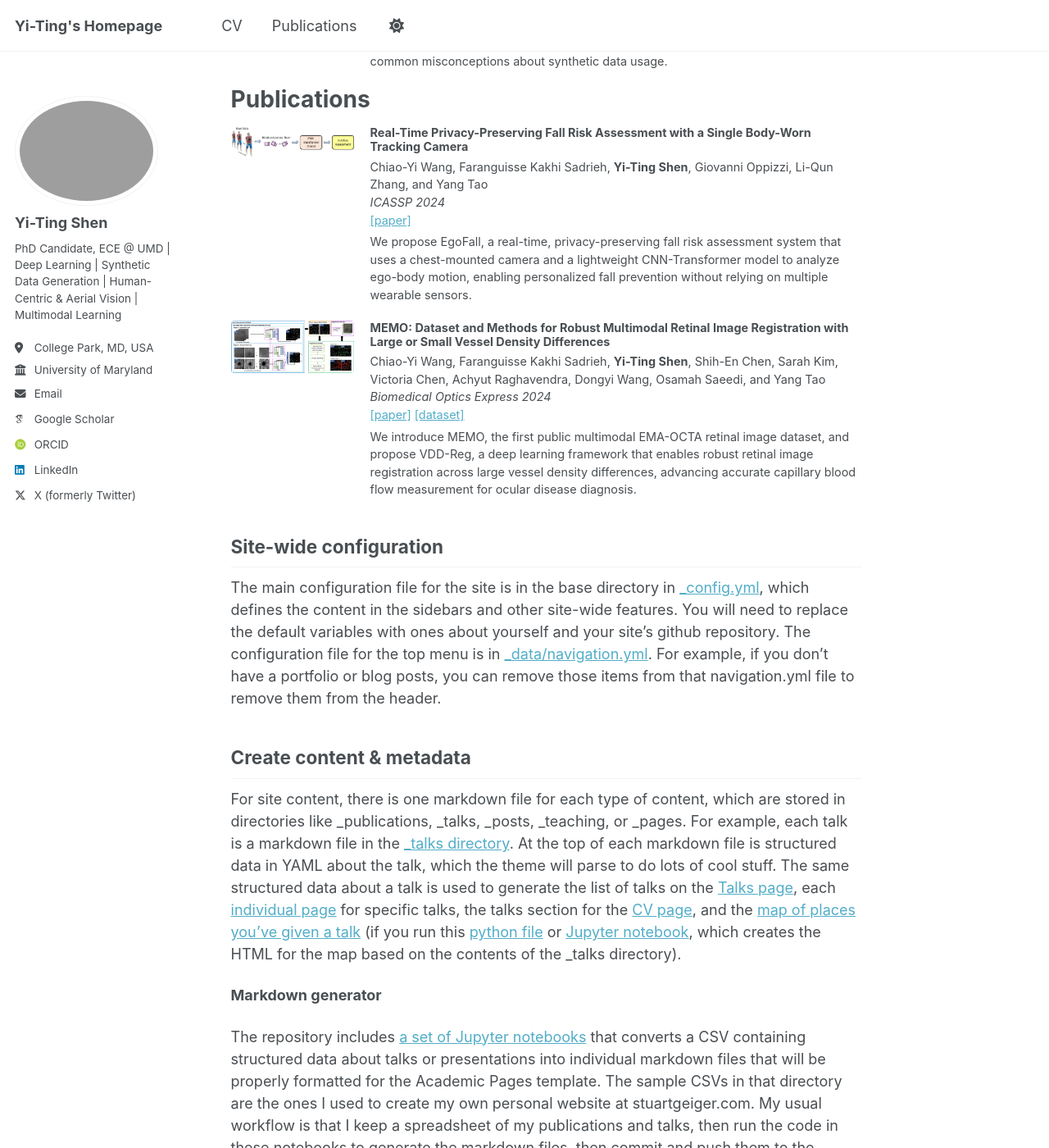
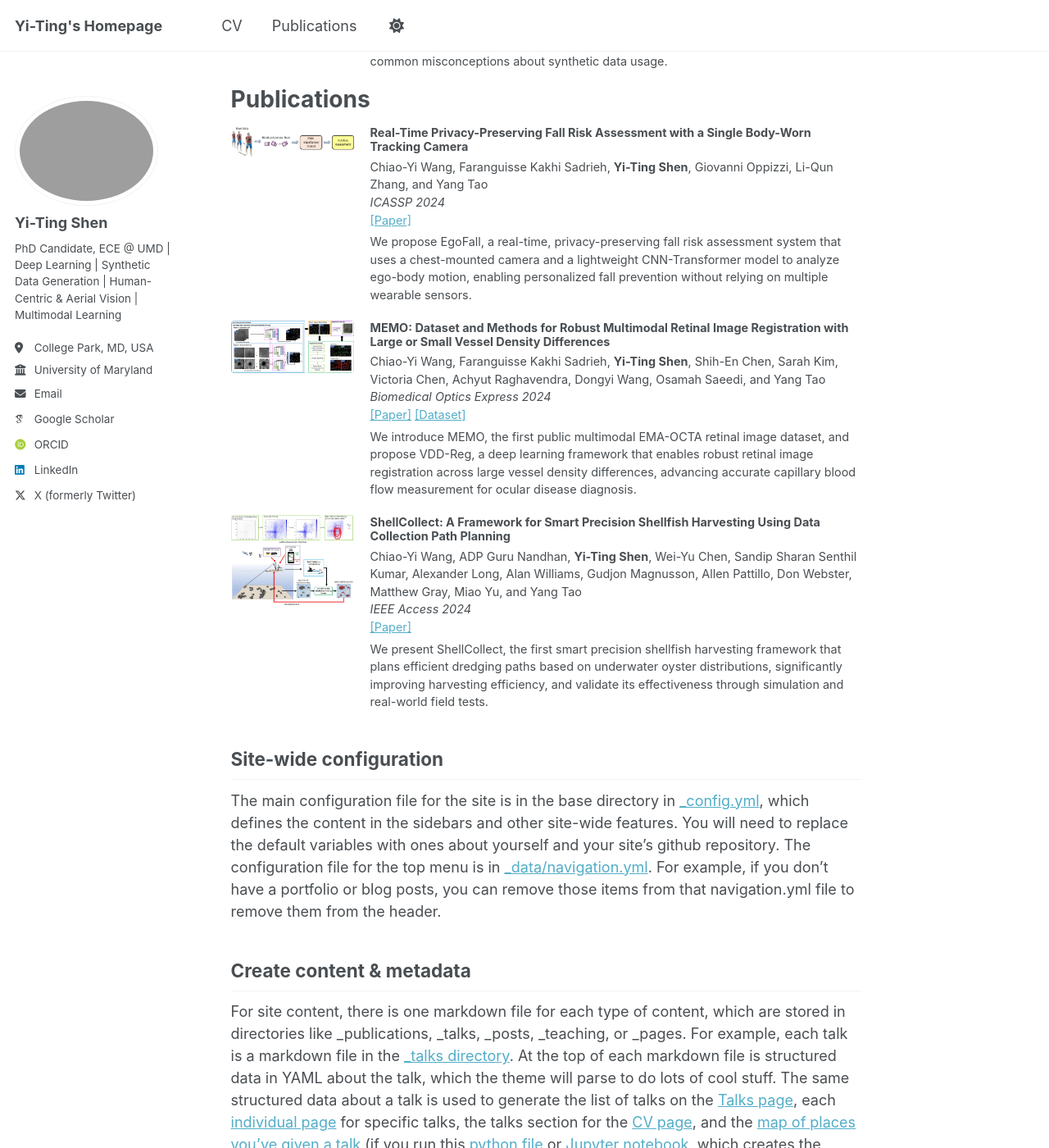
Before and after one commit to DennisShen/dennisshen.github.io, a Jekyll site: the page built from _pages/about.md, in a window 1280 px wide and 1400 px high, scrolled down 1591 px. Shown: the whole window at 82% size. Built offline with Jekyll 4.4.1, drawn with Linux system fonts in a browser that asks for light colours; some web fonts are replaced.

Commit message:
update about.md

```diff
--- a/_pages/about.md
+++ b/_pages/about.md
@@ -110,7 +110,7 @@ Publications
       <br>
       <em>ICASSP 2024</em>
       <br>
-      <a href="https://ieeexplore.ieee.org/document/10447770">[paper]</a>
+      <a href="https://ieeexplore.ieee.org/document/10447770">[Paper]</a>
     </p>
     <p style="margin: 0; font-size: 0.8em;">
       We propose EgoFall, a real-time, privacy-preserving fall risk assessment system that uses a chest-mounted camera and a lightweight CNN-Transformer model to analyze ego-body motion, enabling personalized fall prevention without relying on multiple wearable sensors.
@@ -132,7 +132,7 @@ Publications
       <br>
       <em>Biomedical Optics Express 2024</em>
       <br>
-      <a href="https://opg.optica.org/boe/fulltext.cfm?uri=boe-15-5-3457&id=549452">[paper]</a> <a href="https://chiaoyiwang0424.github.io/MEMO/">[dataset]</a>
+      <a href="https://opg.optica.org/boe/fulltext.cfm?uri=boe-15-5-3457&id=549452">[Paper]</a> <a href="https://chiaoyiwang0424.github.io/MEMO/">[Dataset]</a>
     </p>
     <p style="margin: 0; font-size: 0.8em;">
       We introduce MEMO, the first public multimodal EMA-OCTA retinal image dataset, and propose VDD-Reg, a deep learning framework that enables robust retinal image registration across large vessel density differences, advancing accurate capillary blood flow measurement for ocular disease diagnosis.
@@ -140,6 +140,28 @@ Publications
   </div>
   <div class="enlarged-image-container">
     <img src="/images/memo.jpg" alt="MEMO Enlarged" class="enlarged-image">
+  </div>
+</div>
+
+<div style="display: flex; align-items: flex-start; margin-bottom: 20px; position: relative;">
+  <img src="/images/shellcollect.jpg" alt="ShellCollect" style="width: 150px; height: auto; margin-right: 20px; border-radius: 4px;" class="original-image">
+  <div>
+    <h3 style="margin: 0; font-size: 0.8em;">
+      ShellCollect: A Framework for Smart Precision Shellfish Harvesting Using Data Collection Path Planning
+    </h3>
+    <p style="margin: 5px 0; font-size: 0.8em;">
+      Chiao-Yi Wang, ADP Guru Nandhan, <strong>Yi-Ting Shen</strong>, Wei-Yu Chen, Sandip Sharan Senthil Kumar, Alexander Long, Alan Williams, Gudjon Magnusson, Allen Pattillo, Don Webster, Matthew Gray, Miao Yu, and Yang Tao
+      <br>
+      <em>IEEE Access 2024</em>
+      <br>
+      <a href="https://ieeexplore.ieee.org/document/10766580">[Paper]</a>
+    </p>
+    <p style="margin: 0; font-size: 0.8em;">
+      We present ShellCollect, the first smart precision shellfish harvesting framework that plans efficient dredging paths based on underwater oyster distributions, significantly improving harvesting efficiency, and validate its effectiveness through simulation and real-world field tests.
+    </p>
+  </div>
+  <div class="enlarged-image-container">
+    <img src="/images/shellcollect.jpg" alt="ShellCollect Enlarged" class="enlarged-image">
   </div>
 </div>
 
```
Also changed, not shown: images/shellcollect.jpg (added).
